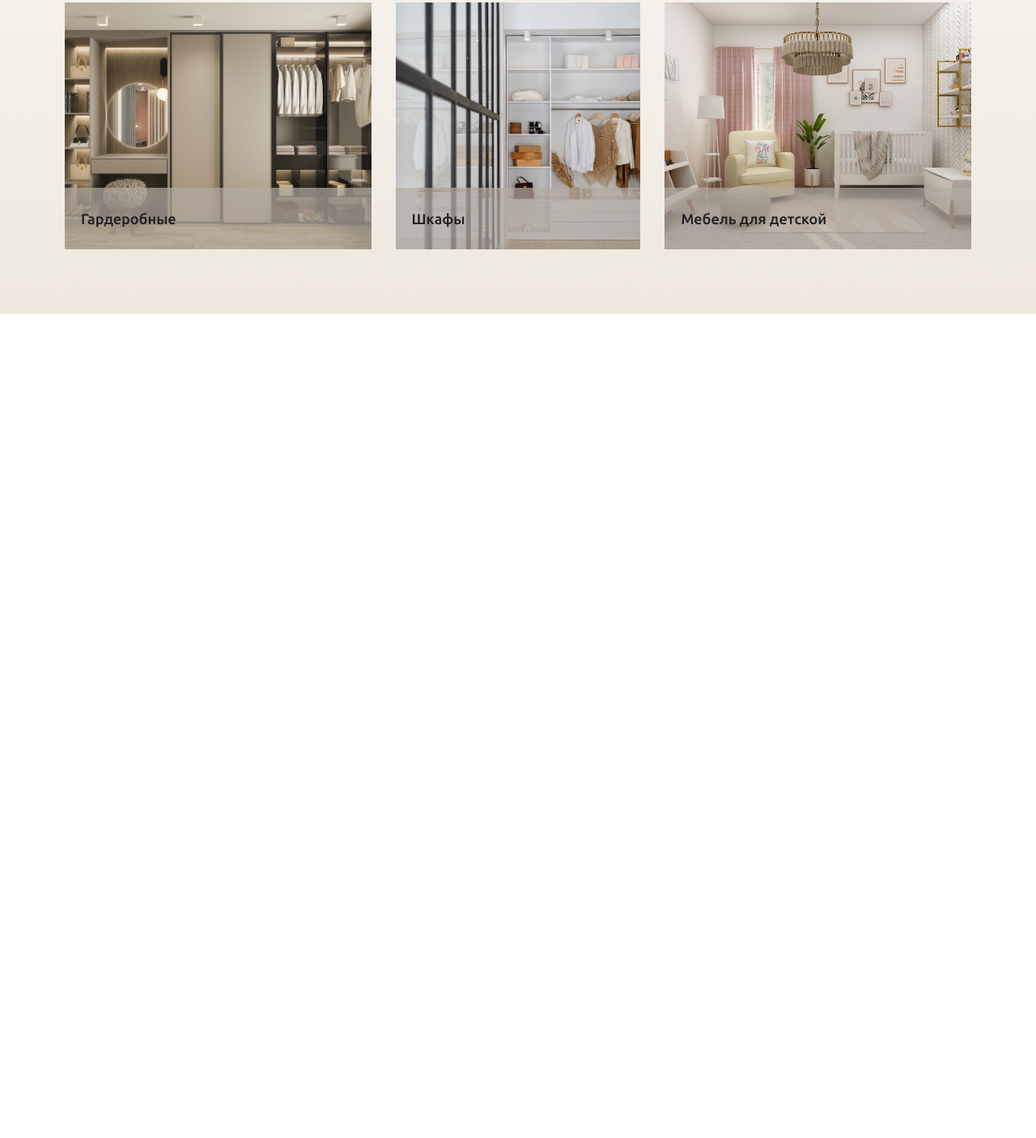
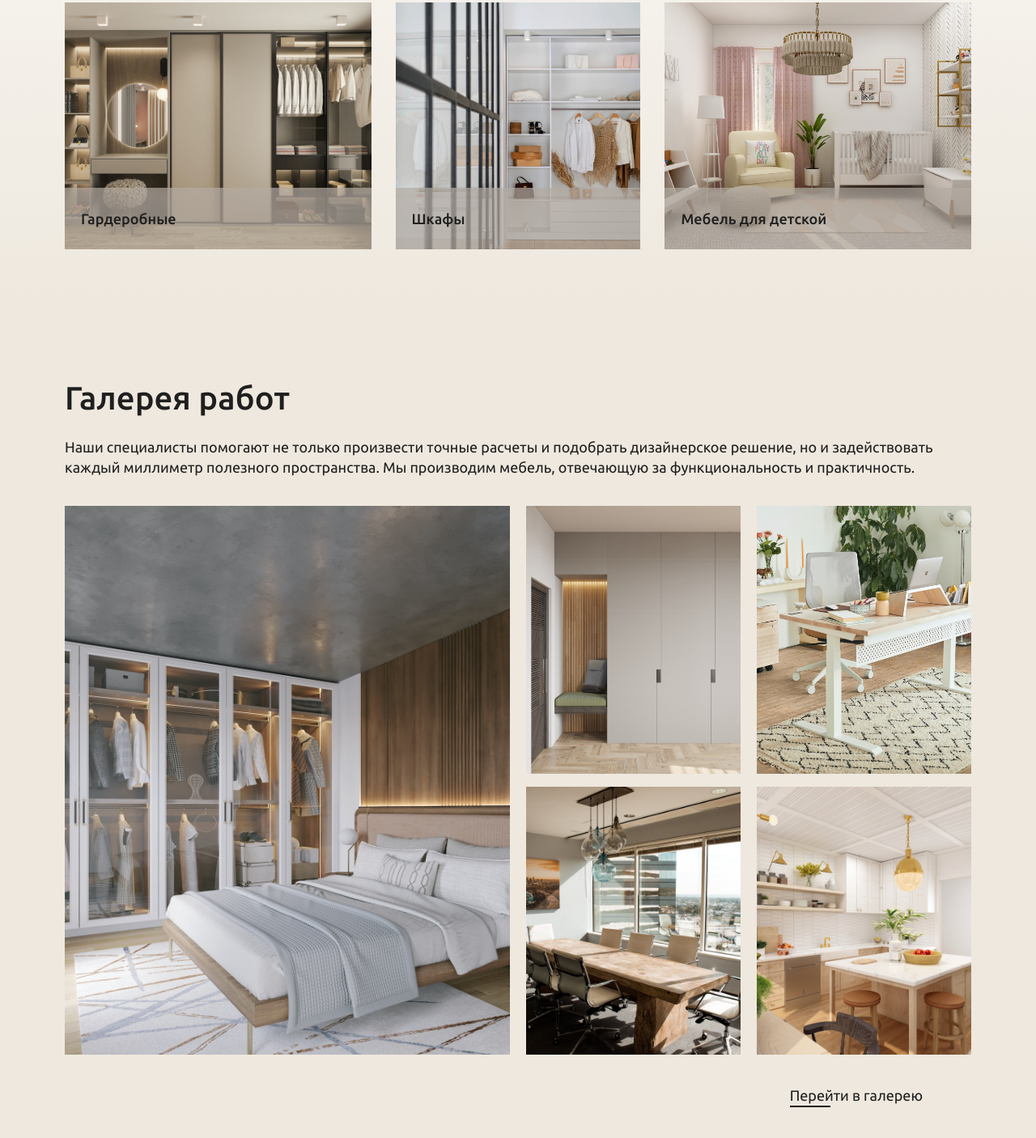
Before and after one commit to Alex223437/barok-mebel, a website: page src/index.html in a window 1280 px wide. Shown: the part 2085-3491 px from the top of the page at 81% size. Before the commit the page ends 2473 px from the top, so only its background shows below. Drawn offline with nearby package versions, Linux system fonts and the light colour scheme; files that its build step writes are made by us from their sources.

Commit message:
gallery section

```diff
--- a/src/index.html
+++ b/src/index.html
@@ -152,6 +152,22 @@
             </div>
         </div>
     </section>
+    <section class="gallery">
+        <div class="container">
+            <h2 class="title gallery__title">Галерея работ</h2>
+            <p class="gallery__description">
+                Наши специалисты помогают не только произвести точные расчеты и подобрать дизайнерское решение, но и задействовать каждый миллиметр полезного пространства. Мы производим мебель, отвечающую за функциональность и практичность.
+            </p>
+            <div class="gallery__grid">
+                <img src="img/gallery/1.jpg" alt="" class="gallery__grid-item">
+                <img src="img/gallery/2.jpg" alt="" class="gallery__grid-item">
+                <img src="img/gallery/3.jpg" alt="" class="gallery__grid-item">
+                <img src="img/gallery/4.jpg" alt="" class="gallery__grid-item">
+                <img src="img/gallery/5.jpg" alt="" class="gallery__grid-item">
+            </div>
+            <a href="#" class="link gallery__link">Перейти в галерею</a>
+        </div>
+    </section>
     <script src="js/swiper-bundle.min.js"></script>
     <script src="js/script.js"></script>
 </body>
--- /dev/null
+++ b/src/sass/blocks/_gallery.scss
@@ -0,0 +1,28 @@
+.gallery {
+  background: #EEE8DE;
+  &__description {
+    margin-top: 24px;
+    font-size: 18px;
+    line-height: 140%;
+  }
+  &__grid {
+    margin-top: 34px;
+    display: grid;
+    grid-template-columns: repeat(4, 1fr);
+    grid-template-rows: repeat(2, 1fr);
+    gap: 16px 20px;
+    &-item {
+      width: 100%;
+      height: 100%;
+      object-fit: cover;
+      &:first-child {
+        grid-column: span 2;
+        grid-row: span 2;
+      }
+    }
+  }
+  &__link {
+    justify-self: flex-end;
+    margin: 40px 60px 0 0;
+  }
+}
--- a/src/sass/style.scss
+++ b/src/sass/style.scss
@@ -91,3 +91,4 @@ section {
 @import 'blocks/hero';
 @import 'blocks/about';
 @import 'blocks/production';
+@import 'blocks/gallery';
```
Also changed, not shown: src/img/gallery/1.jpg (added), src/img/gallery/2.jpg (added), src/img/gallery/3.jpg (added), src/img/gallery/4.jpg (added), src/img/gallery/5.jpg (added).
